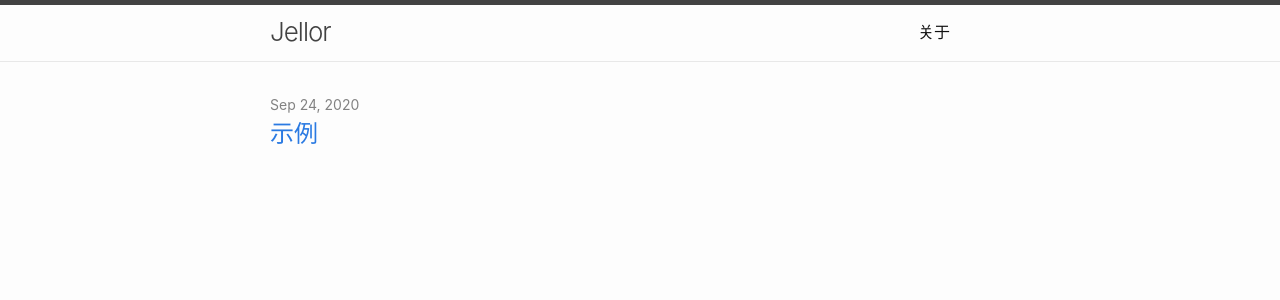
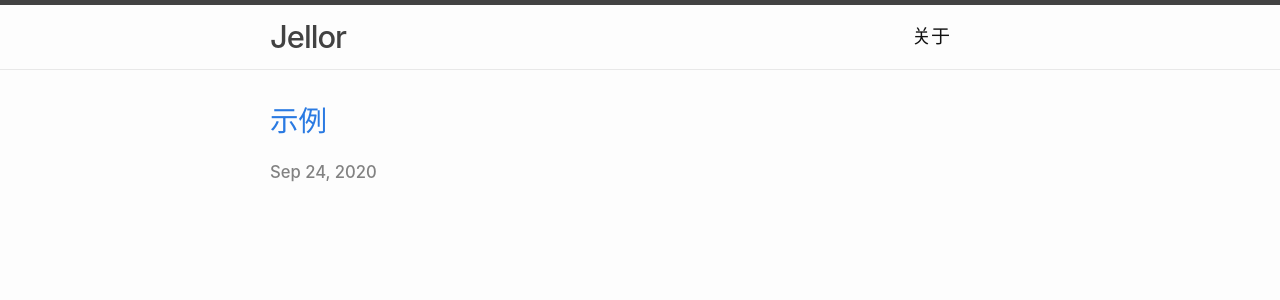
Before and after one commit to jellor/jellor.github.io, a Jekyll site: the page built from index.html, in a window 1280 px wide. Shown: the top 300 px of the page. Built offline with Jekyll 4.4.1, drawn with Linux system fonts in a browser that asks for light colours; comment, search, counter and statistics services are not loaded.

Commit message:
change font-size

```diff
--- a/_sass/minima/_layout.scss
+++ b/_sass/minima/_layout.scss
@@ -13,7 +13,7 @@
 
 .site-title {
   @include relative-font-size(1.625);
-  font-weight: 300;
+  font-weight: 500;
   letter-spacing: -1px;
   margin-bottom: 0;
   float: left;
--- a/_sass/minima/initialize.scss
+++ b/_sass/minima/initialize.scss
@@ -4,8 +4,8 @@
 
 $base-font-family: -apple-system, BlinkMacSystemFont, "Segoe UI", "Segoe UI Symbol", "Segoe UI Emoji", "Apple Color Emoji", Roboto, Helvetica, Arial, sans-serif !default;
 $code-font-family: "Menlo", "Inconsolata", "Consolas", "Roboto Mono", "Ubuntu Mono", "Liberation Mono", "Courier New", monospace;
-$base-font-size:   16px !default;
-$base-font-weight: 400 !default;
+$base-font-size:   19px !default;
+$base-font-weight: 500 !default;
 $small-font-size:  $base-font-size * 0.875 !default;
 $base-line-height: 1.5 !default;
 
--- a/index.html
+++ b/index.html
@@ -23,12 +23,12 @@ layout: default
       {%- assign date_format = site.minima.date_format | default: "%b %-d, %Y" -%}
       {%- for post in posts -%}
       <li>
-        <span class="post-meta">{{ post.date | date: date_format }}</span>
         <h3>
           <a class="post-link" href="{{ post.url | relative_url }}">
             {{ post.title | escape }}
           </a>
         </h3>
+        <span class="post-meta">{{ post.date | date: date_format }}</span>
         {%- if site.show_excerpts -%}
           {{ post.excerpt }}
         {%- endif -%}
```
